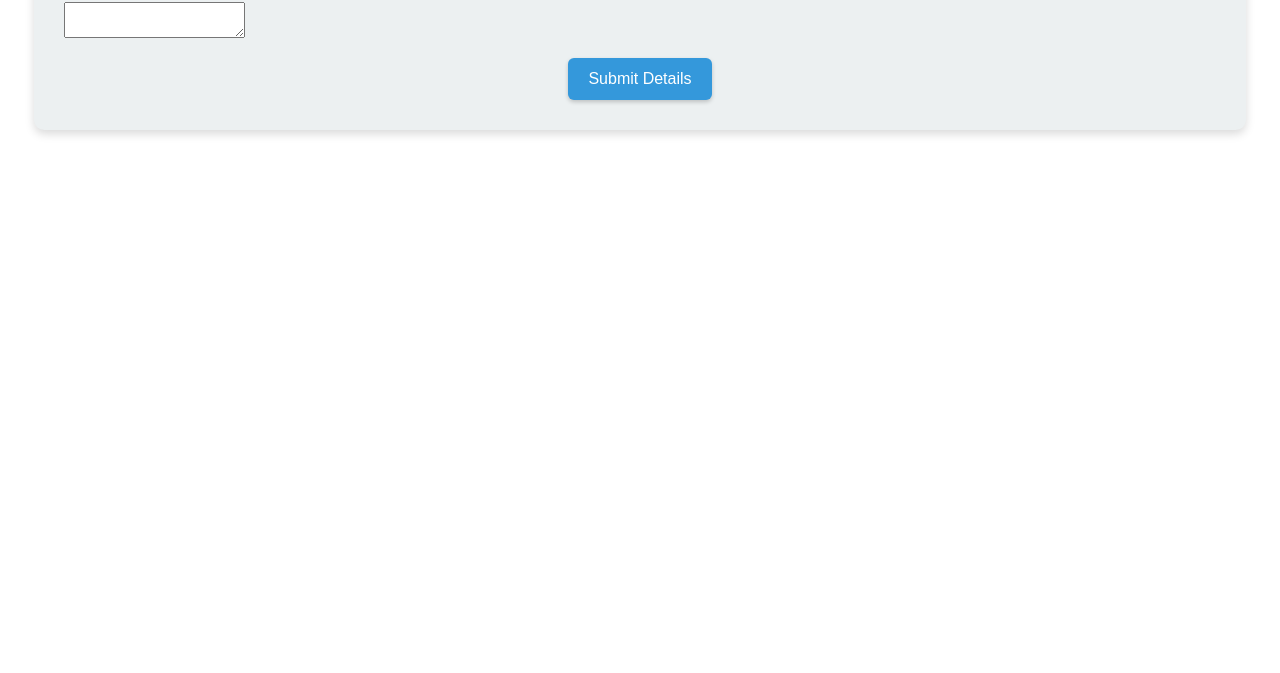
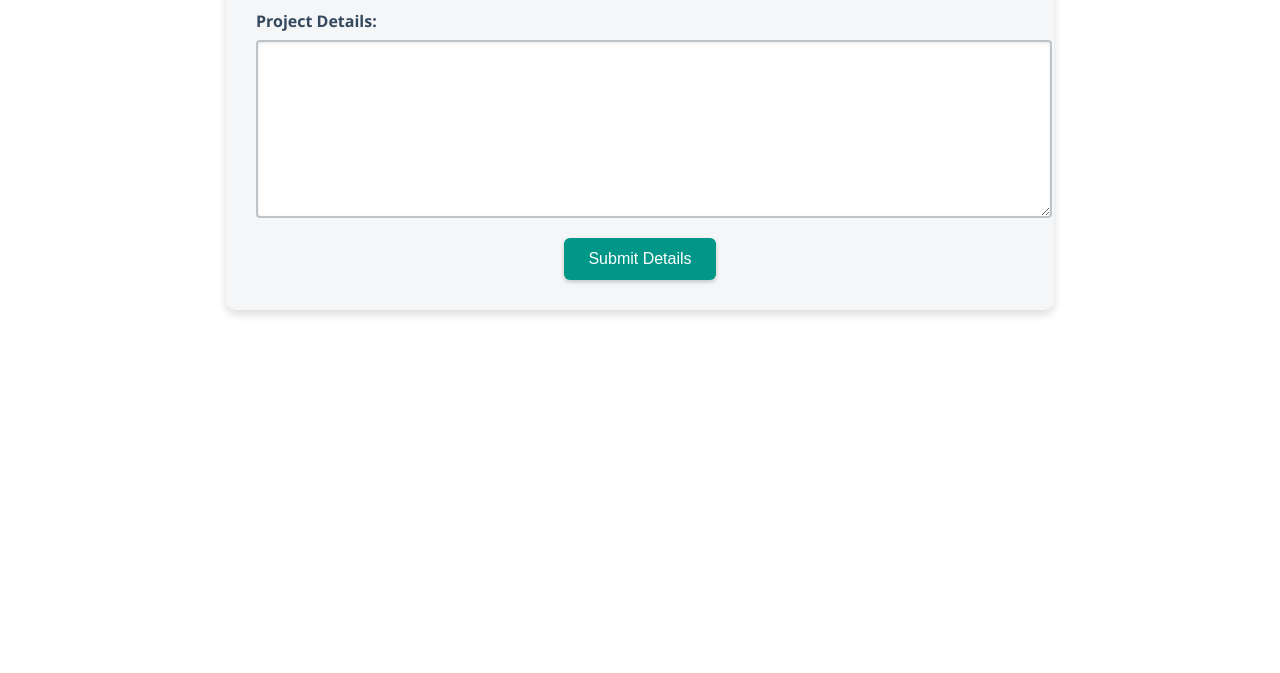
Before and after one commit to neo2wicked/ProjectKeera, a website: page frontend/projectDetails.html in a window 1280 px wide. Shown: the part 127-800 px from the top of the page. Drawn offline with Linux system fonts and the light colour scheme.

Commit message:
updated css for project details page

```diff
--- a/frontend/style.css
+++ b/frontend/style.css
@@ -341,3 +341,61 @@ button.change-request-submit:hover {
     background-color: #303f9f; /* Darker on hover */
     box-shadow: 0 4px 8px rgba(0,0,0,0.3);
 }
+/* Project Details Page Styles */
+.project-details-container {
+    background-color: #f4f6f8; /* Lighter, neutral background similar to other forms */
+    padding: 30px;
+    border-radius: 10px;
+    box-shadow: 0 4px 10px rgba(0,0,0,0.15);
+    width: 60%; /* Adjust width as necessary */
+    min-width: 320px;
+    margin: 3% auto;
+}
+
+.project-details-container h1 {
+    color: #3949ab; /* Deeper indigo for headers, consistent with navbar */
+    margin-bottom: 20px;
+}
+
+.project-details-container .form-group {
+    margin-bottom: 20px;
+    display: flex;
+    flex-direction: column;
+    align-items: flex-start;
+}
+
+.project-details-container .form-group label {
+    font-weight: bold;
+    color: #34495e; /* Darker shade for text, used in other form labels */
+    margin-bottom: 8px;
+}
+
+.project-details-container .form-group textarea {
+    width: 100%;
+    height: 150px; /* Set a fixed height for textarea */
+    padding: 12px;
+    border: 2px solid #bdc3c7; /* Consistent with other input fields */
+    border-radius: 4px; /* Rounded corners like other inputs */
+    box-shadow: inset 0 1px 3px rgba(0,0,0,0.1);
+    transition: border-color 0.3s;
+}
+
+.project-details-container .form-group textarea:focus {
+    border-color: #3949ab; /* Focus color similar to button hover color */
+    outline: none;
+}
+
+.project-details-container button[type="submit"] {
+    background-color: #009688; /* Refreshing teal, used in other buttons */
+    color: white;
+    font-size: 16px;
+    padding: 12px 24px;
+    border-radius: 6px;
+    box-shadow: 0 2px 4px rgba(0,0,0,0.2);
+    transition: background-color 0.3s, box-shadow 0.3s;
+}
+
+.project-details-container button[type="submit"]:hover {
+    background-color: #4db6ac; /* Lighter teal for hover, consistent with other buttons */
+    box-shadow: 0 4px 8px rgba(0,0,0,0.3);
+}
```
